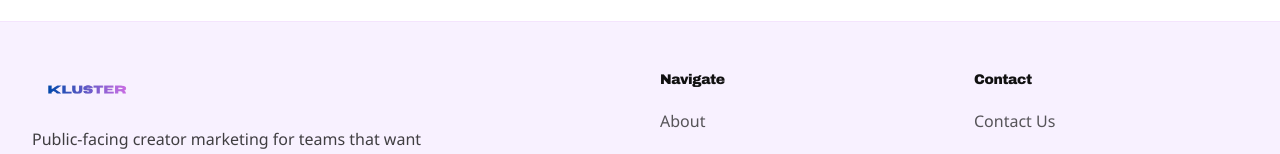
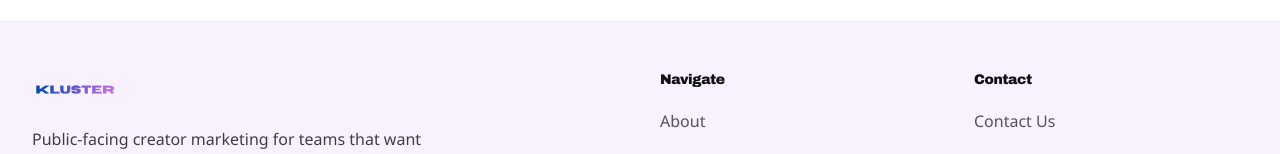
Before and after one commit to YoonieBoo/klusters-website, a Next.js app: page / in a window 1280 px wide. Shown: the part 3927-4081 px from the top of the page. Built offline with nearby package versions, Linux system fonts and the light colour scheme.

Commit message:
logo aligning

```diff
--- a/components/footer.jsx
+++ b/components/footer.jsx
@@ -12,7 +12,7 @@ export function Footer({ embedded = false, className = '' }) {
       <div className={`relative mx-auto max-w-7xl px-4 sm:px-6 lg:px-8 ${embedded ? 'py-10 sm:py-12' : 'py-20'}`}>
         <div className="grid gap-10 md:grid-cols-4">
           <div className="md:col-span-2">
-            <Link href="/" className="flex items-center -ml-2 sm:-ml-6">
+            <Link href="/" className="flex items-center -ml-2 sm:-ml-9">
               <img
                 src="/logo4-removebg.png"
                 alt="Klusters"
```
